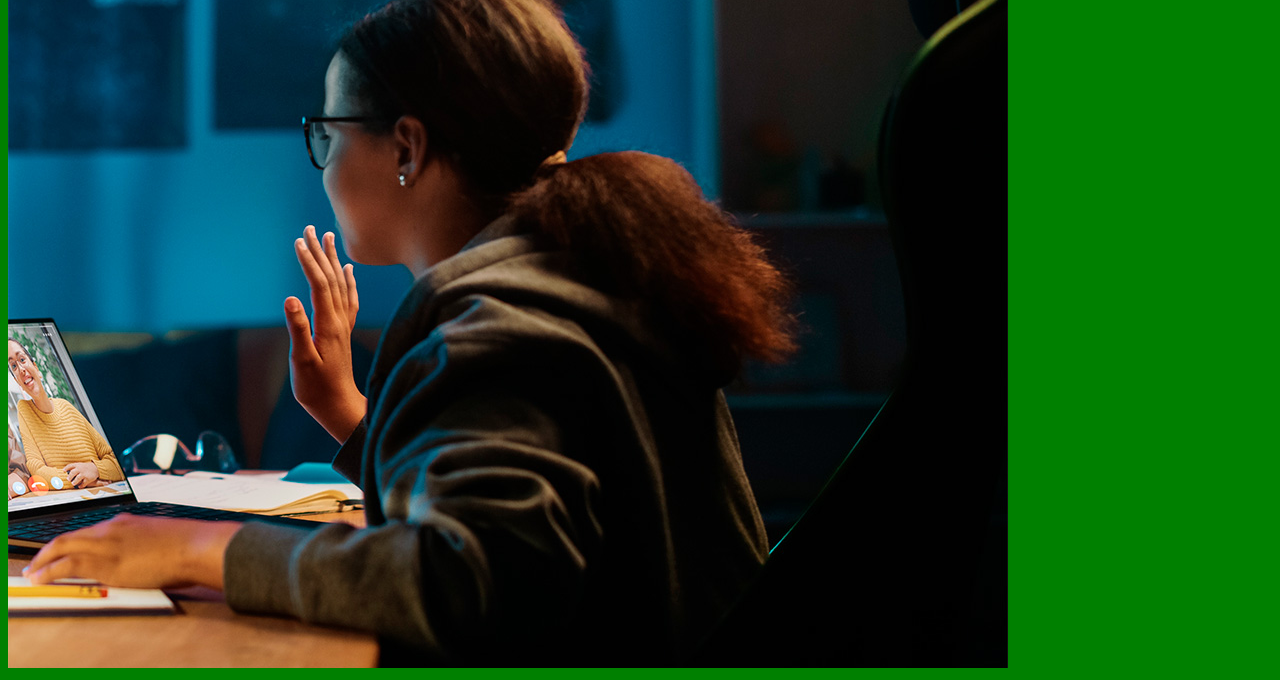
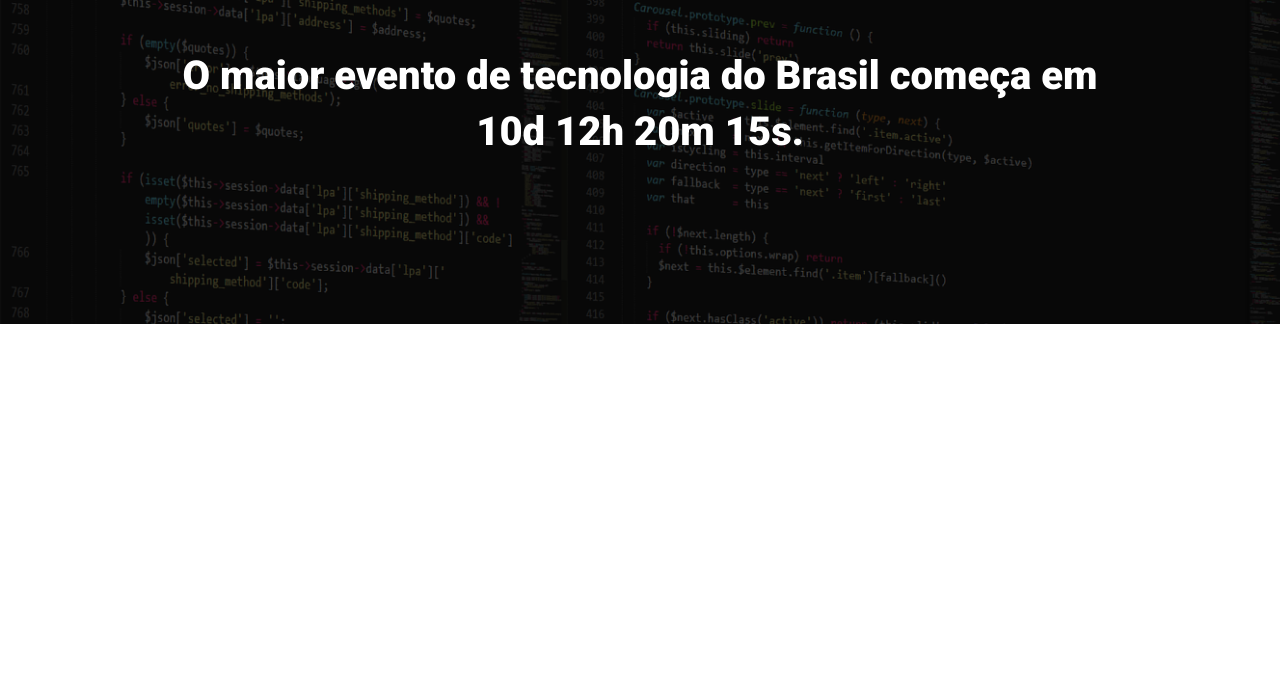
Before and after one commit to elisafa/ebac_tech_talks, a website built with Parcel: page src/index.html in a window 1280 px wide. Shown: the part 160-840 px from the top of the page. After the commit the page ends 800 px from the top, so only its background shows below. Built offline with nearby package versions, Linux system fonts and the light colour scheme.

Commit message:
criando o hero

```diff
--- a/src/index.html
+++ b/src/index.html
@@ -1,15 +1,25 @@
 <!DOCTYPE html>
-<html lang="en">
-<head>
-    <meta charset="UTF-8">
-    <meta http-equiv="X-UA-Compatible" content="IE=edge">
-    <meta name="viewport" content="width=device-width, initial-scale=1.0">
-    <link rel="stylesheet" href="styles/main.scss">
-    <title>Document</title>
-</head>
-<body>
-    <h1>Olá</h1>
-    <img src="./images/backend.png" alt="">
+<html lang="pt-BR">
+  <head>
+    <meta charset="UTF-8" />
+    <meta http-equiv="X-UA-Compatible" content="IE=edge" />
+    <meta name="viewport" content="width=device-width, initial-scale=1.0" />
+    <link rel="stylesheet" href="styles/main.scss" />
+    <title>EBAC Tech Talks</title>
+    <link rel="preconnect" href="https://fonts.googleapis.com">
+<link rel="preconnect" href="https://fonts.gstatic.com" crossorigin>
+<link href="https://fonts.googleapis.com/css2?family=Roboto:wght@400;700;900&display=swap" rel="stylesheet">
+  </head>
+  <body>
+    <header class="hero">
+      <div class="container">
+        <img class="hero__logo" src="./images/ebac_logo.svg" alt="EBAC" />
+        <p class="hero__text">
+          O maior evento de tecnologia do Brasil começa em 10d 12h 20m 15s.
+        </p>
+      </div>
+    </header>
+
     <script src="scripts/main.js"></script>
-</body>
+  </body>
 </html>
--- /dev/null
+++ b/src/styles/_hero.scss
@@ -0,0 +1,51 @@
+.hero {
+  padding-top: 64px;
+  padding-bottom: 100px;
+  background-image: url(../images/fundo.png);
+  background-repeat: no-repeat;
+  background-size: cover;
+  position: relative;
+
+  .container{
+    position: relative;
+  }
+
+  &::before {
+    content: "";
+    position: absolute;
+    top: 0;
+    left: 0;
+    width: 100%;
+    height: 100%;
+    background-color: #000;
+    opacity: 0.7;
+  }
+
+  &__text {
+    margin-top: 64px;
+    margin-bottom: 64px;
+    font-size: 40px;
+    line-height: 56px;
+    font-weight: 800;
+    text-align: center;
+  }
+
+  &__logo {
+    display: block;
+    margin: 0 auto;
+    height: 80px;
+  }
+
+  @media (max-width: 640px){
+    padding: 40px 0;
+    &__logo{
+        height: 40px;
+    }
+
+    &__text{
+        font-size: 22px;
+        line-height: 24px;
+        margin: 24px 0;
+    }
+  }
+}
--- a/src/styles/main.scss
+++ b/src/styles/main.scss
@@ -1,4 +1,24 @@
-body{
-    background-color: green;
+@use 'hero';
 
+*{
+    margin: 0;
+    padding: 0;
+    box-sizing: border-box;
+    font-family: Roboto, "sans-serif";
+    color: #fff;
 }
+
+.container{
+    max-width: 960px;
+    width: 100%;
+    margin: 0 auto;
+
+    @media (max-width: 640px){
+        max-width: 80%;
+
+    }
+    @media (max-width: 1024px){
+        max-width: 90%;
+
+    }
+}
```
